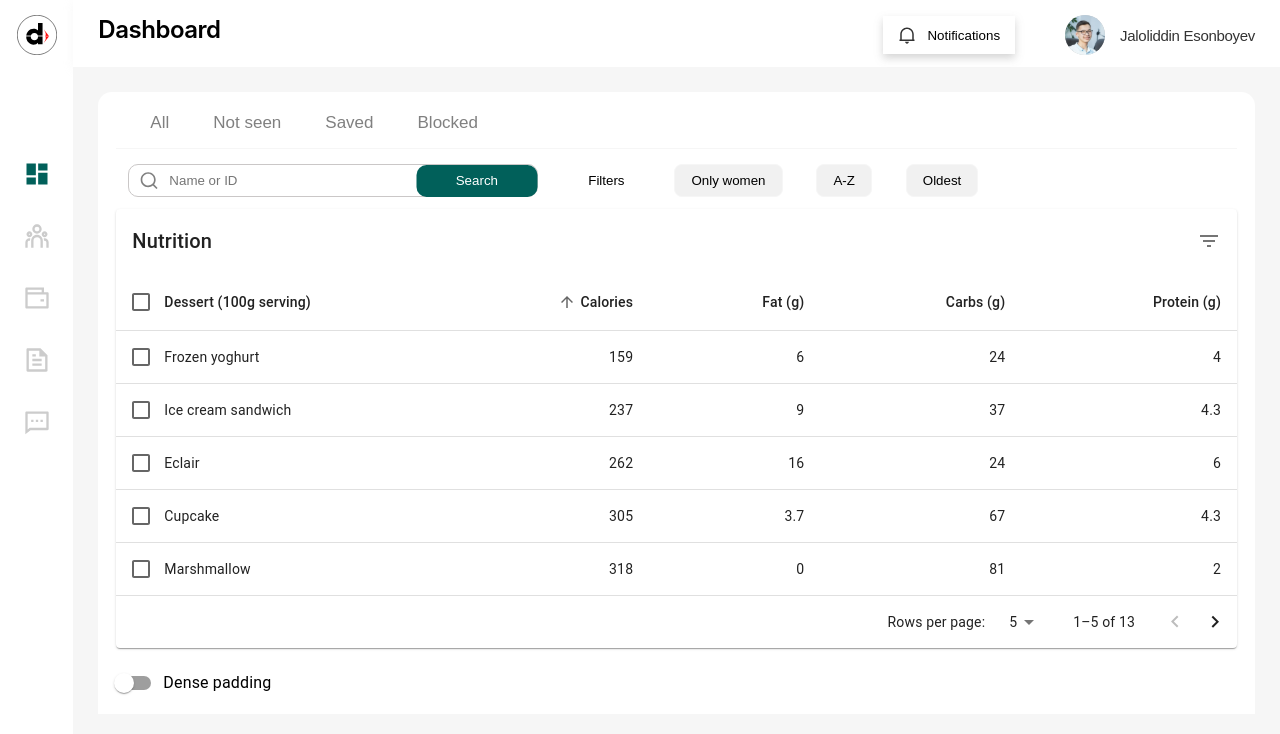
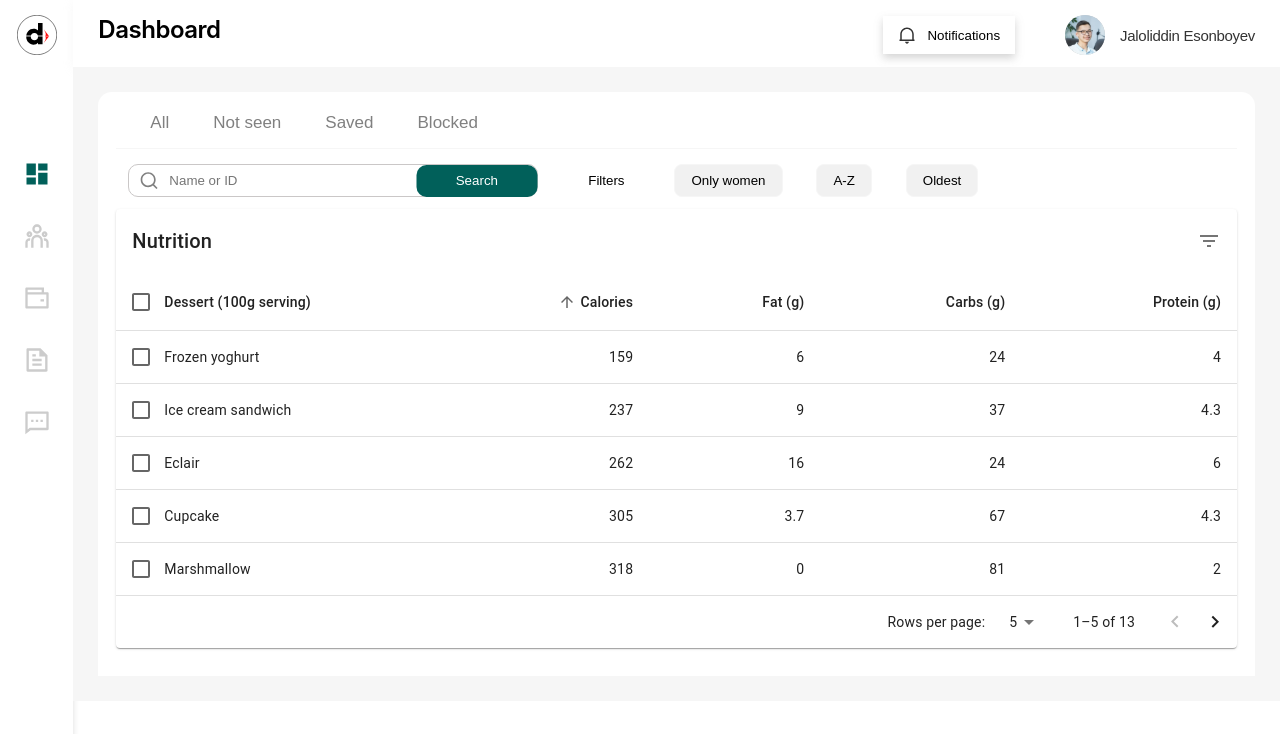
Before and after one commit to the-rustambek/dizipro_admin, a React (Create React App) app in the folder dizipro_admin/: page / in a window 1280 px wide. Shown: the top 734 px of the page. Built offline with nearby package versions, Linux system fonts and the light colour scheme.

Commit message:
add material-ui, table

```diff
--- a/dizipro_admin/package.json
+++ b/dizipro_admin/package.json
@@ -5,6 +5,9 @@
   "dependencies": {
     "@emotion/react": "^11.8.1",
     "@emotion/styled": "^11.8.1",
+    "@material-ui/core": "^4.12.3",
+    "@material-ui/icons": "^4.11.2",
+    "@mui/icons-material": "^5.4.2",
     "@mui/material": "^5.4.3",
     "@testing-library/jest-dom": "^5.16.2",
     "@testing-library/react": "^12.1.3",
--- a/dizipro_admin/src/Components/UsersTable/UsersTable.jsx
+++ b/dizipro_admin/src/Components/UsersTable/UsersTable.jsx
@@ -21,6 +21,7 @@ import Switch from '@mui/material/Switch';
 import DeleteIcon from '@mui/icons-material/Delete';
 import FilterListIcon from '@mui/icons-material/FilterList';
 import { visuallyHidden } from '@mui/utils';
+
 
 function createData(name, calories, fat, carbs, protein) {
   return {
@@ -272,9 +273,9 @@ export default function EnhancedTable() {
     setPage(0);
   };
 
-  const handleChangeDense = (event) => {
-    setDense(event.target.checked);
-  };
+  // const handleChangeDense = (event) => {
+  //   setDense(event.target.checked);
+  // };
 
   const isSelected = (name) => selected.indexOf(name) !== -1;
 
@@ -365,10 +366,7 @@ export default function EnhancedTable() {
           onRowsPerPageChange={handleChangeRowsPerPage}
         />
       </Paper>
-      <FormControlLabel
-        control={<Switch checked={dense} onChange={handleChangeDense} />}
-        label="Dense padding"
-      />
+
     </Box>
   );
 }
```
Also changed, not shown: 1 other file (tests, documents, lock files or other folders).
